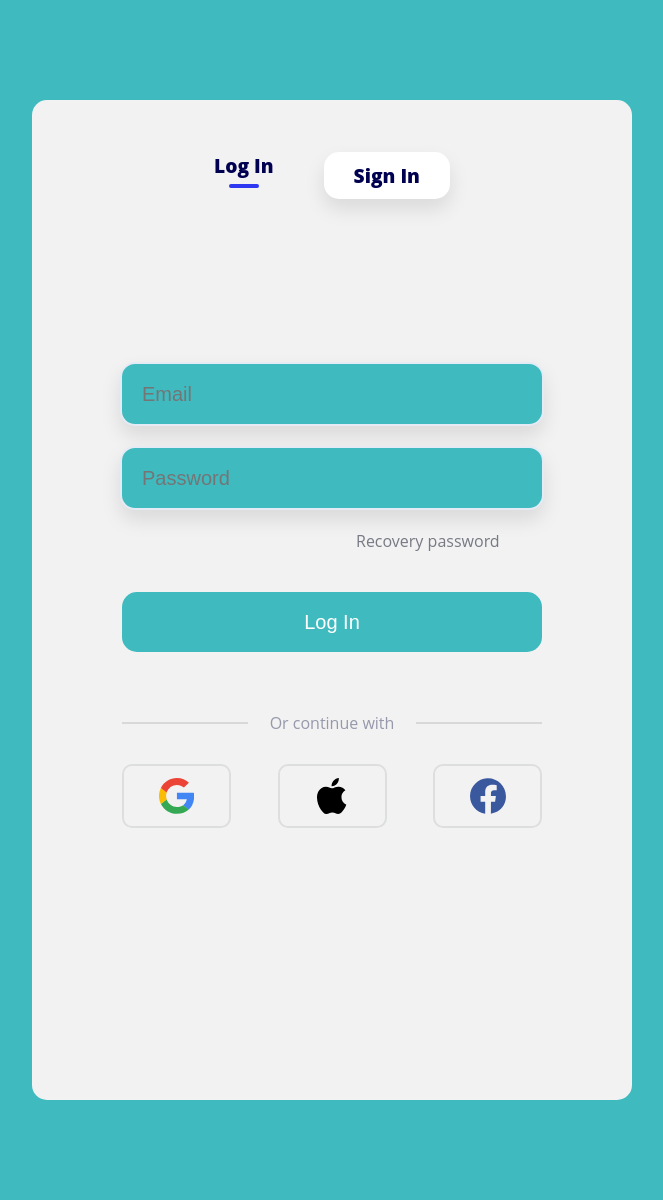
After one commit to rushabhgandhi13/mri-app, a Django app: page /login/ in a window 1280 px wide. The commit adds this page. Shown: the whole page, without its empty margins (308-971 px from the left). Run offline with Django 3.2, Linux system fonts and the light colour scheme.

Commit message:
added pages

```diff
--- /dev/null
+++ b/segmi/templates/segmi/login.html
@@ -0,0 +1,214 @@
+<!DOCTYPE html>
+<html lang="en">
+<head>
+  <meta charset="UTF-8">
+  <meta http-equiv="X-UA-Compatible" content="IE=edge">
+  <meta name="viewport" content="width=device-width, initial-scale=1.0">
+  <title>Document</title>
+  <style>* {
+    margin: 0;
+    padding: 0;
+    list-style: none;
+    outline: none;
+ }
+ /* BLUE */
+  body {
+    font-family: "Open Sans", sans-serif;
+    background-color: #3fbbc0;
+    display: flex;
+    width: 100vw;
+    height: 100vh;
+ }
+  main {
+    margin: auto;
+    background-color: #f2f2f2;
+    width: 600px;
+    height: 1000px;
+    border-radius: 15px;
+    display: flex;
+    flex-direction: column;
+ }
+  main header {
+    display: flex;
+    justify-content: space-between;
+    height: 150px;
+    margin: 0 auto;
+ }
+  main header .header-menu {
+    margin: auto 0;
+    display: flex;
+    flex-direction: row;
+    gap: 50px;
+    color: #000050;
+    font-weight: 900;
+    font-size: 1.2em;
+ }
+  main header .header-menu li {
+    cursor: pointer;
+ }
+  main header .header-menu #header-login-button {
+    background-color: transparent;
+    border: none;
+ }
+  main header .header-menu #header-login-button:hover + #header-login-line {
+    width: 90%;
+ }
+  main header .header-menu #header-login-line {
+    margin: 5px auto;
+    height: 4px;
+    width: 50%;
+    background-color: #2d38f0;
+    border-radius: 2px;
+    transition-duration: 200ms;
+    display: block;
+ }
+  main header .header-menu #header-register-button {
+    background-color: #fff;
+    padding: 10px 30px 10px 30px;
+    border-radius: 15px;
+    box-shadow: 0 10px 20px rgba(0, 0, 0, 0.1);
+    transition-duration: 400ms;
+ }
+  main header .header-menu #header-register-button:hover {
+    box-shadow: 0 10px 20px rgba(0, 0, 0, 0.2);
+ }
+  main #content-wrapper {
+    display: flex;
+    flex-direction: column;
+    height: calc(100% - 300px);
+    justify-content: center;
+    gap: 20px;
+ }
+  main #content-wrapper .client-info {
+    margin: 0 auto;
+    width: 70%;
+    height: 60px;
+    background-color: #3fbbc0;
+    border: solid #e5ebf5 2px;
+    border-radius: 15px;
+    text-indent: 20px;
+    color: #19122b;
+    font-size: 20px;
+    font-weight: 500;
+    box-shadow: 0px 10px 20px rgba(0, 0, 0, 0.1);
+ }
+  main #content-wrapper .client-info:focus {
+    box-shadow: 0px 10px 20px rgba(0, 0, 0, 0.2);
+ }
+  main #content-wrapper .client-info:not(:focus):invalid {
+    border: solid #ff4242 2px;
+ }
+  main #content-wrapper #recovery:link {
+    text-decoration: none;
+    color: #777a84;
+    padding-left: 54%;
+ }
+  main #content-wrapper #signin-button {
+    width: 70%;
+    height: 60px;
+    background-color: #3fbbc0;
+    border: none;
+    margin: 20px auto 40px;
+    color: #fff;
+    font-size: 20px;
+    border-radius: 15px;
+    font-weight: 400;
+    transition-duration: 200ms;
+ }
+  main #content-wrapper #signin-button:hover {
+    box-shadow: 0 20px 20px rgba(49, 59, 241, 0.5);
+ }
+  main #content-wrapper #other-option-wrapper {
+    display: flex;
+    justify-content: space-between;
+    margin: 0 auto;
+    width: 70%;
+ }
+  main #content-wrapper #other-option-wrapper .line {
+    width: 30%;
+    height: 2px;
+    background-color: #d8d8d9;
+    margin-top: 0.6em;
+ }
+  main #content-wrapper #other-option-wrapper #continue-with {
+    color: #9599ab;
+ }
+  main #content-wrapper #other-icon-wrapper {
+    margin: 10px auto;
+    width: 70%;
+    display: flex;
+    flex-direction: row;
+    justify-content: space-between;
+ }
+  main #content-wrapper #other-icon-wrapper .other-icon {
+    display: flex;
+    width: 25%;
+    height: 60px;
+    background-color: transparent;
+    border: solid #dddede 2px;
+    border-radius: 10px;
+    transition-duration: 400ms;
+ }
+  main #content-wrapper #other-icon-wrapper .other-icon:hover {
+    border: solid #fff 2px;
+    background-color: #fff;
+    box-shadow: 0 20px 20px rgba(0, 0, 0, 0.2);
+ }
+  main #content-wrapper #other-icon-wrapper .other-icon svg {
+    height: 60%;
+    margin: auto;
+ }
+  @media (max-height: 1000px) {
+    body {
+      height: 1200px;
+   }
+ }
+  </style>
+</head>
+<body>
+  <main>
+    <header>
+      <ul class="header-menu">
+        <li>
+          <div id="header-login-wrapper">
+            <p id="header-login-button">Log In</p>
+            <span id="header-login-line"></span>
+          </div>
+        </li>
+        <li id="header-register-button">Sign In</li>
+      </ul>
+    </header>
+      <div id="content-wrapper">
+      <input type="email" class="client-info" placeholder="Email">
+      <input type="password" class="client-info" placeholder="Password">
+      <a href="#" id="recovery">Recovery password</a>
+      <button id="signin-button">Log In</button>
+      <div id="other-option-wrapper">
+        <span class="line"></span>
+        <p id="continue-with">Or continue with</p>
+        <span class="line"></span>
+      </div>
+      <div id="other-icon-wrapper">
+        <div class="other-icon">
+            <svg viewBox="0 0 256 262">
+              <path d="M255.878 133.451c0-10.734-.871-18.567-2.756-26.69H130.55v48.448h71.947c-1.45 12.04-9.283 30.172-26.69 42.356l-.244 1.622 38.755 30.023 2.685.268c24.659-22.774 38.875-56.282 38.875-96.027" fill="#4285F4"/>
+              <path d="M130.55 261.1c35.248 0 64.839-11.605 86.453-31.622l-41.196-31.913c-11.024 7.688-25.82 13.055-45.257 13.055-34.523 0-63.824-22.773-74.269-54.25l-1.531.13-40.298 31.187-.527 1.465C35.393 231.798 79.49 261.1 130.55 261.1" fill="#34A853"/>
+              <path d="M56.281 156.37c-2.756-8.123-4.351-16.827-4.351-25.82 0-8.994 1.595-17.697 4.206-25.82l-.073-1.73L15.26 71.312l-1.335.635C5.077 89.644 0 109.517 0 130.55s5.077 40.905 13.925 58.602l42.356-32.782" fill="#FBBC05"/>
+              <path d="M130.55 50.479c24.514 0 41.05 10.589 50.479 19.438l36.844-35.974C195.245 12.91 165.798 0 130.55 0 79.49 0 35.393 29.301 13.925 71.947l42.211 32.783c10.59-31.477 39.891-54.251 74.414-54.251" fill="#EB4335"/>
+            </svg>
+          </div>
+        <div class="other-icon">
+            <svg viewBox="0 0 456.008 560.035">
+              <path d="M380.844 297.529c.787 84.752 74.349 112.955 75.164 113.314-.622 1.988-11.754 40.191-38.756 79.652-23.343 34.117-47.568 68.107-85.731 68.811-37.499.691-49.557-22.236-92.429-22.236-42.859 0-56.256 21.533-91.753 22.928-36.837 1.395-64.889-36.891-88.424-70.883-48.093-69.53-84.846-196.475-35.496-282.165 24.516-42.554 68.328-69.501 115.882-70.192 36.173-.69 70.315 24.336 92.429 24.336 22.1 0 63.59-30.096 107.208-25.676 18.26.76 69.517 7.376 102.429 55.552-2.652 1.644-61.159 35.704-60.523 106.559M310.369 89.418C329.926 65.745 343.089 32.79 339.498 0 311.308 1.133 277.22 18.785 257 42.445c-18.121 20.952-33.991 54.487-29.709 86.628 31.421 2.431 63.52-15.967 83.078-39.655"/>
+            </svg>
+          </div>
+        <div class="other-icon">
+            <svg viewBox="0 0 1950 1950">
+              <path style="fill:#3A589E" d="M1946.6,988c0-536.5-435.3-971.7-971.7-971.7c-15.6,0-31.8,0.6-47.4,1.3C426.7,41.6,18.1,457.4,3.1,958.8V988c0,478.1,347.7,871.2,819.9,945.8v-643.5H573.3v-312h249.7V757.7c0-250.4,155-387.9,391.8-387.9c77.8,0.6,155.7,7.1,232.2,18.8v277h-136.2c-133.6,0-175.8,77.2-175.8,156.3v156.3h266.6l-42.2,312h-224.4c-0.6,214.7-1.3,428.8-2.6,643.5c63.6-8.4,406.7-59.7,635.7-369.7C1944.6,1324,1948.5,1071,1946.6,988L1946.6,988z"/>
+            </svg>
+          </div>
+      </div>
+    </div>
+  </main>
+</body>
+</html>
--- a/segmi/urls.py
+++ b/segmi/urls.py
@@ -11,6 +11,7 @@ urlpatterns = [
     path('lab/', views.labs, name='lab'),
     path('segment/', views.segment, name='segment'),
     path('myreport/', views.myreport, name='myreport'),
+    path('login/', views.login1, name='login1'),
 ]
 
 if settings.DEBUG:
--- a/segmi/views.py
+++ b/segmi/views.py
@@ -14,3 +14,6 @@ def segment(request):
 
 def myreport(request):
     return render(request, 'segmi/myreport.html')
+
+def login1(request):
+    return render(request, 'segmi/login.html')
```
Also changed, not shown: segmi/templates/segmi/myreport.html (+19 -15 lines), segmi/templates/segmi/reports.html (+73 -0 lines), segmi/templates/segmi/segment.html (+15 -19 lines).
